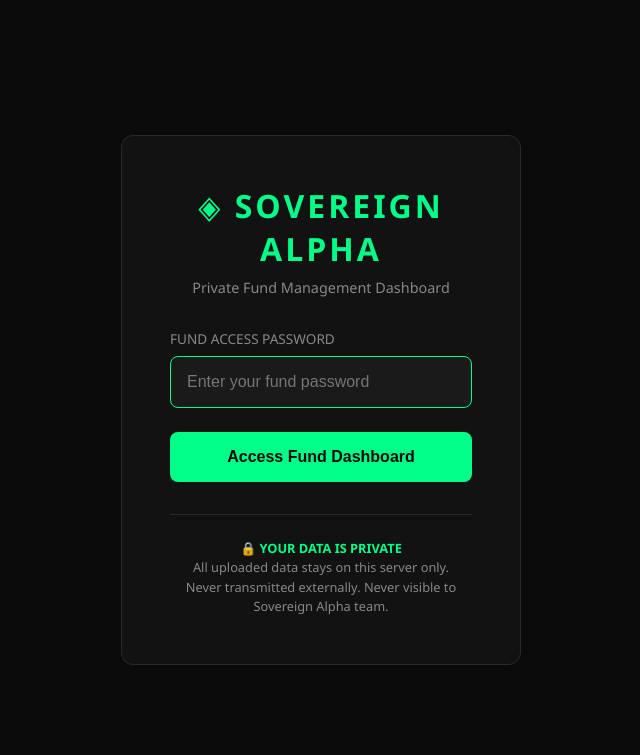
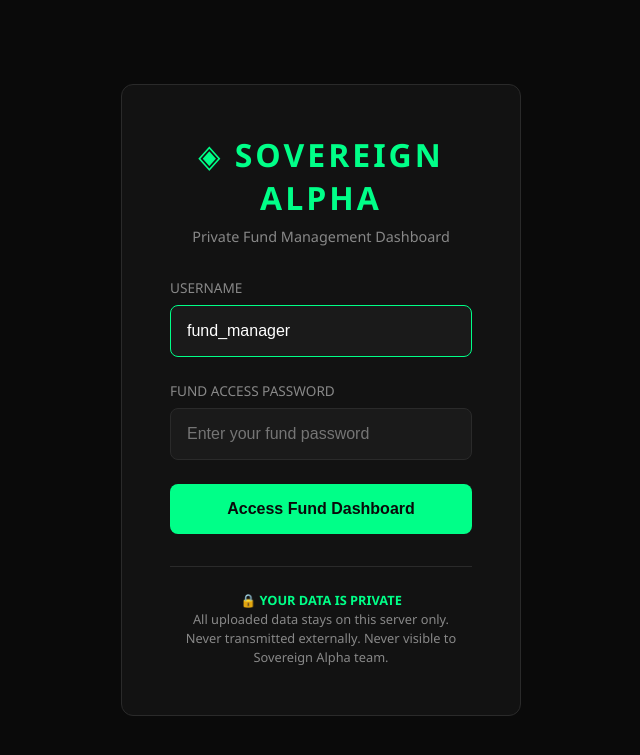
Before and after one commit to Raja549h/Sovreign-alpha, a Flask app: page /login in a window 1280 px wide. Shown: the top 755 px of the page, without its empty margins (319-959 px from the left). Run offline with Flask 3, Linux system fonts and the light colour scheme.

Commit message:
Fix login: session expires in 24h, add username field, show logged-in user in nav
- Session tokens now expire after 24 hours (not 7 days)
- Added username field to login form (defaults to fund_manager)
- Username stored in session_user cookie
- All pages show 'Logged in as fund_manager' in nav bar
- Logout button added to all pages
- Password 'sovereign2024' still required

```diff
--- a/dashboard/app.py
+++ b/dashboard/app.py
@@ -391,6 +391,7 @@ def index():
     """Home page."""
     demo_mode = is_demo_mode()
     progress = check_setup_progress()
+    session_user = request.cookies.get('session_user', 'fund_manager')
 
     if demo_mode:
         stats = DEMO_STATS
@@ -419,7 +420,8 @@ def index():
                        last_verified=datetime.utcnow().strftime('%H:%M:%S'),
                        recent_decisions=recent_decisions,
                        progress=progress,
-                       is_demo=demo_mode)
+                       is_demo=demo_mode,
+                       session_user=session_user)
 
 
 @app.route('/decisions')
@@ -427,6 +429,7 @@ def index():
 def decisions():
     """Decisions page."""
     demo_mode = is_demo_mode()
+    session_user = request.cookies.get('session_user', 'fund_manager')
 
     if demo_mode:
         decisions_list = DEMO_ALL_DECISIONS
@@ -454,7 +457,8 @@ def decisions():
                            decisions=decisions_list,
                            has_data=has_data,
                            stats=stats,
-                           is_demo=demo_mode)
+                           is_demo=demo_mode,
+                           session_user=session_user)
 
 
 @app.route('/proofs')
@@ -462,6 +466,7 @@ def decisions():
 def proofs():
     """Proofs page."""
     demo_mode = is_demo_mode()
+    session_user = request.cookies.get('session_user', 'fund_manager')
 
     if demo_mode:
         formatted_proofs = DEMO_PROOFS
@@ -492,7 +497,8 @@ def proofs():
                            proofs=formatted_proofs,
                            has_proofs=has_proofs,
                            stats=stats,
-                           is_demo=demo_mode)
+                           is_demo=demo_mode,
+                           session_user=session_user)
 
 
 @app.route('/performance')
@@ -500,6 +506,7 @@ def proofs():
 def performance():
     """Performance page."""
     demo_mode = is_demo_mode()
+    session_user = request.cookies.get('session_user', 'fund_manager')
 
     if demo_mode:
         stats = DEMO_STATS
@@ -561,7 +568,8 @@ def performance():
                          sector_data=sector_data,
                          return_distribution=return_distribution,
                          stats=stats,
-                         is_demo=demo_mode)
+                         is_demo=demo_mode,
+                         session_user=session_user)
 
 
 @app.route('/api/refresh', methods=['POST'])
@@ -673,13 +681,15 @@ def login_page():
 
         error = None
         if request.method == 'POST':
+            username = request.form.get('username', 'fund_manager')
             password = request.form.get('password', '') or ''
 
             if password == FUND_PASSWORD:
                 from privacy import create_session_token
-                token = create_session_token('fund_manager')
+                token = create_session_token(username)
                 resp = make_response(redirect(url_for('index')))
-                resp.set_cookie('session_token', token, httponly=True, max_age=86400*7)
+                resp.set_cookie('session_token', token, httponly=True, max_age=86400)
+                resp.set_cookie('session_user', username, max_age=86400)
                 return resp
             else:
                 error = "Invalid password. Please try again."
--- a/dashboard/templates/base.html
+++ b/dashboard/templates/base.html
@@ -380,6 +380,8 @@
             <a href="/decisions">Decisions</a>
             <a href="/proofs">Proofs</a>
             <a href="/performance">Performance</a>
+            {% if session_user %}<span style="color: var(--text-secondary); margin-left: 2rem;">| Logged in as <strong style="color: var(--accent);">{{ session_user }}</strong></span>{% endif %}
+            <a href="/logout" style="margin-left: 1rem;">Logout</a>
         </div>
     </nav>
 
--- a/dashboard/templates/decisions.html
+++ b/dashboard/templates/decisions.html
@@ -233,6 +233,8 @@
             <a href="/decisions" class="active">Decisions</a>
             <a href="/proofs">Proofs</a>
             <a href="/performance">Performance</a>
+            {% if session_user %}<span style="color: var(--text-secondary);">| Logged in as <strong style="color: var(--accent);">{{ session_user }}</strong></span>{% endif %}
+            <a href="/logout">Logout</a>
         </div>
     </nav>
 
--- a/dashboard/templates/index.html
+++ b/dashboard/templates/index.html
@@ -316,6 +316,7 @@
             <a href="/decisions">Decisions</a>
             <a href="/proofs">Proofs</a>
             <a href="/performance">Performance</a>
+            {% if session_user %}<span style="color: var(--text-secondary);">| Logged in as <strong style="color: var(--accent);">{{ session_user }}</strong></span>{% endif %}
             <a href="/logout">Logout</a>
         </div>
     </nav>
--- a/dashboard/templates/login.html
+++ b/dashboard/templates/login.html
@@ -138,8 +138,13 @@
 
         <form method="POST" action="/login">
             <div class="form-group">
+                <label for="username">Username</label>
+                <input type="text" id="username" name="username" placeholder="fund_manager" value="fund_manager" required autofocus>
+            </div>
+
+            <div class="form-group">
                 <label for="password">Fund Access Password</label>
-                <input type="password" id="password" name="password" placeholder="Enter your fund password" required autofocus>
+                <input type="password" id="password" name="password" placeholder="Enter your fund password" required>
             </div>
 
             <button type="submit" class="btn">Access Fund Dashboard</button>
--- a/dashboard/templates/performance.html
+++ b/dashboard/templates/performance.html
@@ -190,6 +190,8 @@
             <a href="/decisions">Decisions</a>
             <a href="/proofs">Proofs</a>
             <a href="/performance" class="active">Performance</a>
+            {% if session_user %}<span style="color: var(--text-secondary);">| Logged in as <strong style="color: var(--accent);">{{ session_user }}</strong></span>{% endif %}
+            <a href="/logout">Logout</a>
         </div>
     </nav>
 
--- a/dashboard/templates/proofs.html
+++ b/dashboard/templates/proofs.html
@@ -205,6 +205,8 @@
             <a href="/decisions">Decisions</a>
             <a href="/proofs" class="active">Proofs</a>
             <a href="/performance">Performance</a>
+            {% if session_user %}<span style="color: var(--text-secondary);">| Logged in as <strong style="color: var(--accent);">{{ session_user }}</strong></span>{% endif %}
+            <a href="/logout">Logout</a>
         </div>
     </nav>
 
--- a/privacy.py
+++ b/privacy.py
@@ -164,6 +164,9 @@ def verify_session_token(token: str) -> Optional[str]:
         expected_sig = hashlib.sha256(f"{token_data}:{secret}".encode()).hexdigest()
         if provided_sig == expected_sig:
             fund_id = token_data.split(':')[0]
+            timestamp = int(token_data.split(':')[1])
+            if time.time() - timestamp > 86400:
+                return None
             return fund_id
         return None
     except Exception:
```
